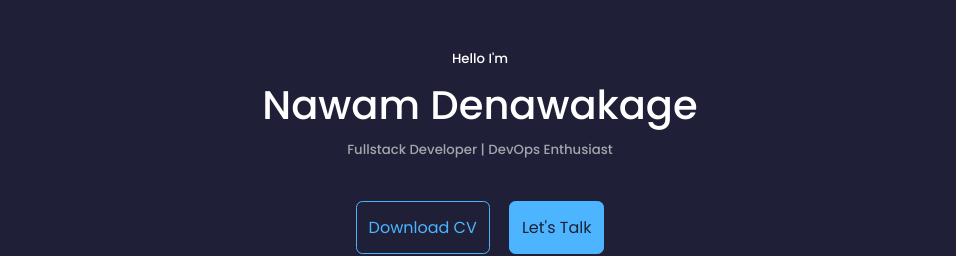
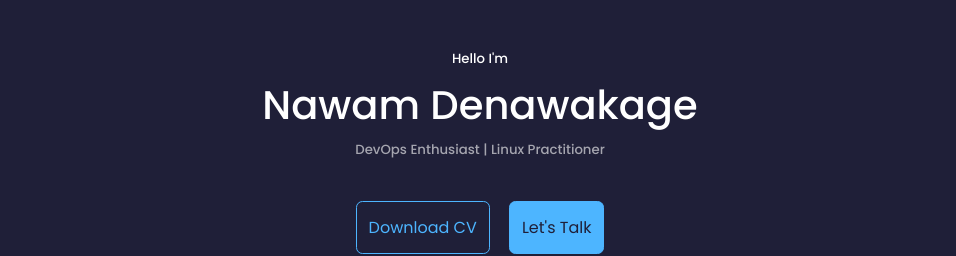
Before and after one commit to nawam727/portfoliowebsite, a React (Create React App) app: page / in a window 1280 px wide. Shown: the top 256 px of the page, without its empty margins (160-1116 px from the left). Built offline with nearby package versions, Linux system fonts and the light colour scheme.

Commit message:
smaller changes

```diff
--- a/src/components/header/CTA.jsx
+++ b/src/components/header/CTA.jsx
@@ -1,5 +1,5 @@
 import React from 'react'
-import CV from '../../assets/NawamDenawakage.pdf'
+import CV from '../../assets/NawamDenawakage-cv.pdf'
 
 const CTA = () => {
   return (
--- a/src/components/header/Header.jsx
+++ b/src/components/header/Header.jsx
@@ -10,7 +10,7 @@ const Header = () => {
       <div className="container header_container">
         <h5>Hello I'm</h5>
         <h1>Nawam Denawakage</h1>
-        <h5 className="text-light">Fullstack Developer | DevOps Enthusiast</h5>
+        <h5 className="text-light">DevOps Enthusiast | Linux Practitioner</h5>
         <CTA />
         <HeaderSocial />
         <div className="me">
```
Also changed, not shown: 2 other files (tests, documents, lock files or other folders).
